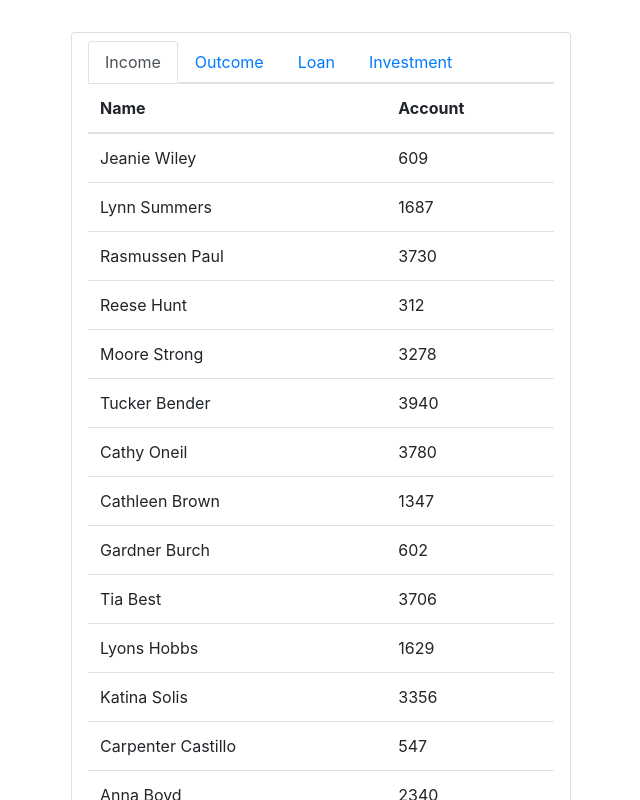
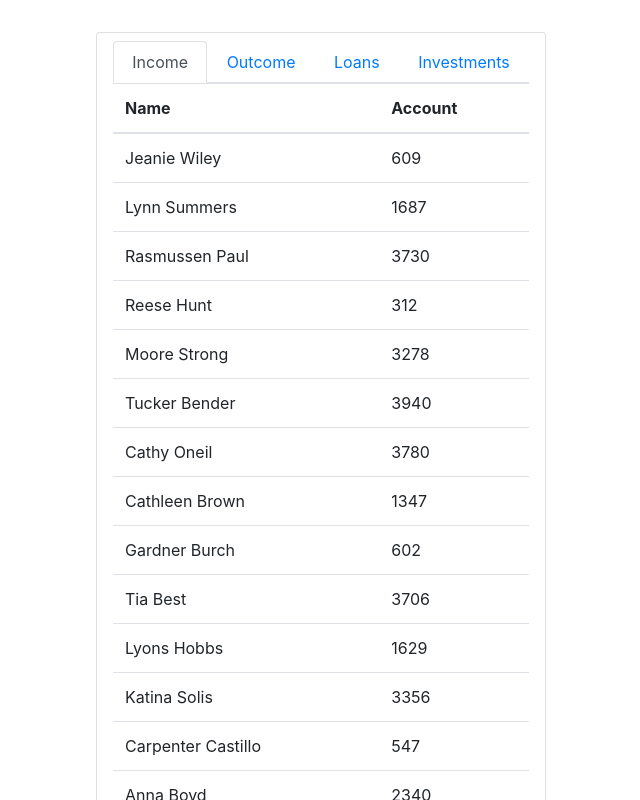
Before and after one commit to ArtemDmitrenko/solidBranchTest, an Angular app: page /navigator in a window 1280 px wide. Shown: the top 800 px of the page, without its empty margins (319-959 px from the left). Built offline with nearby package versions, Linux system fonts and the light colour scheme.

Commit message:
Did config of typescript stronger

```diff
--- a/src/app/app.component.scss
+++ b/src/app/app.component.scss
@@ -1,6 +1,7 @@
 .card {
-  max-width: 500px;
+  max-width: 450px;
   margin: 0 auto;
   padding: 0.5rem 1rem;
   margin-top: 2rem;
+  margin-bottom: 2rem;
 }
--- a/src/app/card/card.component.html
+++ b/src/app/card/card.component.html
@@ -1,6 +1,6 @@
 <ul class="card__nav nav nav-tabs" role="tablist">
-  <li *ngFor="let item of tabsNameArr; let i = index" class="card__nav-item nav-item">
-    <a [routerLink]="['navigator']" [queryParams]="{'tab': i}" (click)="handleTabClick(item)" [class.active]="activeTab == item" class="card__nav-link nav-link" data-toggle="tab">{{item}}</a>
+  <li *ngFor="let item of tabsNameArrForView; let i = index" class="card__nav-item nav-item">
+    <a [routerLink]="['navigator']" [queryParams]="{'tab': i}" (click)="handleTabClick(i)" [class.active]="tabID == i" class="card__nav-link nav-link" data-toggle="tab">{{item}}</a>
   </li>
 </ul>
 <div class="card__content tab-content">
@@ -12,7 +12,7 @@
       </tr>
     </thead>
     <tbody>
-      <tr *ngFor="let item of usersWithType">
+      <tr *ngFor="let item of usersWithDefType">
         <td>{{item.name.first + ' ' + item.name.last}}</td>
         <td>{{item.amount.toFixed(0)}}</td>
       </tr>
--- a/src/app/card/card.component.scss
+++ b/src/app/card/card.component.scss
@@ -1,3 +1,14 @@
 .nav-item {
   cursor: pointer;
 }
+
+.card {
+  &__nav {
+    justify-content: space-between;
+  }
+  &__nav-item {
+    flex-grow: 1;
+    text-align: center;
+    cursor: pointer;
+  }
+}
--- a/src/app/card/card.component.ts
+++ b/src/app/card/card.component.ts
@@ -25,39 +25,55 @@ export interface IUser {
 })
 
 
-
 export class CardComponent implements OnInit {
 
-  private users: IUser[] = [];
-  public usersWithType: IUser[] = [];
-  public activeTab: string = '';
+  public usersWithDefType: IUser[] = [];
+  public tabsNameArrForView: string[] = [];
   public tabsNameArr: string[] = [];
-  private tab!: number;
+  public tabID!: number;
+  error: any;
   private querySubscription: Subscription;
 
   constructor(private userService: UserService, private route: ActivatedRoute) {
     this.querySubscription = route.queryParams.subscribe(
         (queryParam: any) => {
-            this.tab = queryParam['tab'];
+            this.tabID = queryParam['tab'];
         }
     );
   }
 
   public ngOnInit() {
-    this.userService.getData().subscribe((data: any) => this.setView(data))
-
+    this.userService.getData().subscribe(
+      (data: any) => this.setView(data),
+      error => {this.error = error.message; console.log(error);}
+    );
   }
 
-  private setView(data: any) {
-    this.users = data;
-    this.tabsNameArr = this.userService.unique(this.users);
-    this.tab = this.tab ? this.tab : 0;
-    this.activeTab = this.tabsNameArr[this.tab];
-    this.usersWithType = this.userService.setArrays(this.activeTab, this.userService, this.users);
+  private setView(data: IUser[]): void {
+    this.tabsNameArr = this.userService.uniqueTypes(data);
+    this.tabsNameArrForView = this.setTabNamesForView(this.tabsNameArr);
+    this.tabID = this.tabID ? this.tabID : 0;
+    this.usersWithDefType = this.userService.filterArr(data, this.tabsNameArr[this.tabID]);
   }
 
-  public handleTabClick(tab: string): void {
-    this.activeTab = tab;
-    this.userService.getListOfTabItems(this.tab, this.tabsNameArr).subscribe((data: IUser[]) => this.usersWithType = data);
+  public handleTabClick(index: number): void {
+    this.tabID = index;
+    this.userService.getListOfTabItems(this.tabID, this.tabsNameArr).subscribe(
+      (data: IUser[]) => this.usersWithDefType = data,
+      error => {this.error = error.message; console.log(error);}
+    );
+  }
+
+  private setTabNamesForView(arr: string[]): string[] {
+    const setTabNamesForView = arr.map((item: string) => item[0].toUpperCase() + item.slice(1));
+    const indexInvest = setTabNamesForView.indexOf('Investment');
+    if (indexInvest !== -1) {
+      setTabNamesForView[indexInvest] = 'Investments';
+    }
+    const indexLoan = setTabNamesForView.indexOf('Loan');
+    if (indexLoan !== -1) {
+      setTabNamesForView[indexLoan] = 'Loans';
+    }
+    return setTabNamesForView;
   }
 }
--- a/src/app/user/user.service.ts
+++ b/src/app/user/user.service.ts
@@ -1,7 +1,8 @@
 import { HttpClient } from '@angular/common/http';
 import { Injectable } from '@angular/core';
+import { Observable, throwError } from 'rxjs';
 import { IUser } from '../card/card.component';
-import { map } from 'rxjs/operators';
+import { map, catchError } from 'rxjs/operators';
 
 
 @Injectable({
@@ -12,21 +13,28 @@ export class UserService {
   constructor(private http: HttpClient) {
   }
 
-  public getListOfTabItems(id: number, tabNameArr: string[]) {
+  public getData(): Observable<IUser[]> {
     return this.http.get('../../assets/database.json').pipe(map((data: any) => {
-      const tabNameArrLowerCase = tabNameArr.map((item: string) => item[0].toLowerCase() + item.slice(1));
-      return this.filterArr(data["data"], tabNameArrLowerCase[id]);
+      return data["data"];
+    }),
+    catchError(err => {
+      console.log(err);
+      return throwError(err)
     }));
   }
 
-  public getData() {
+  public getListOfTabItems(id: number, tabNameArr: string[]) {
     return this.http.get('../../assets/database.json').pipe(map((data: any) => {
-      return data["data"];
+      return this.filterArr(data["data"], tabNameArr[id]);
+    }),
+    catchError(err => {
+      console.log(err);
+      return throwError(err)
     }));
   }
 
-  public unique(arr: any): any {
-    let result: any = [];
+  public uniqueTypes(arr: IUser[]): string[] {
+    let result: string[] = [];
     for (let item of arr) {
       if (!result.includes(item.type)) {
         result.push(item.type);
@@ -34,15 +42,10 @@ export class UserService {
     }
     [result[0], result[2]] = [result[2], result[0]];
     [result[1], result[2]] = [result[2], result[1]];
-    return result.map((item: string) => item[0].toUpperCase() + item.slice(1));
+    return result;
   }
 
-  public setArrays(activeTab: any, userService: any, userArr: any): any {
-    const activeTabLC = activeTab[0].toLowerCase() + activeTab.slice(1);
-    return userService.filterArr(userArr, activeTabLC);
-  }
-
-  public filterArr(arr: any, type: string): any {
+  public filterArr(arr: IUser[], type: string): IUser[] {
     return arr.filter((item: { type: string; }) => item.type == type);
   }
 }
```
